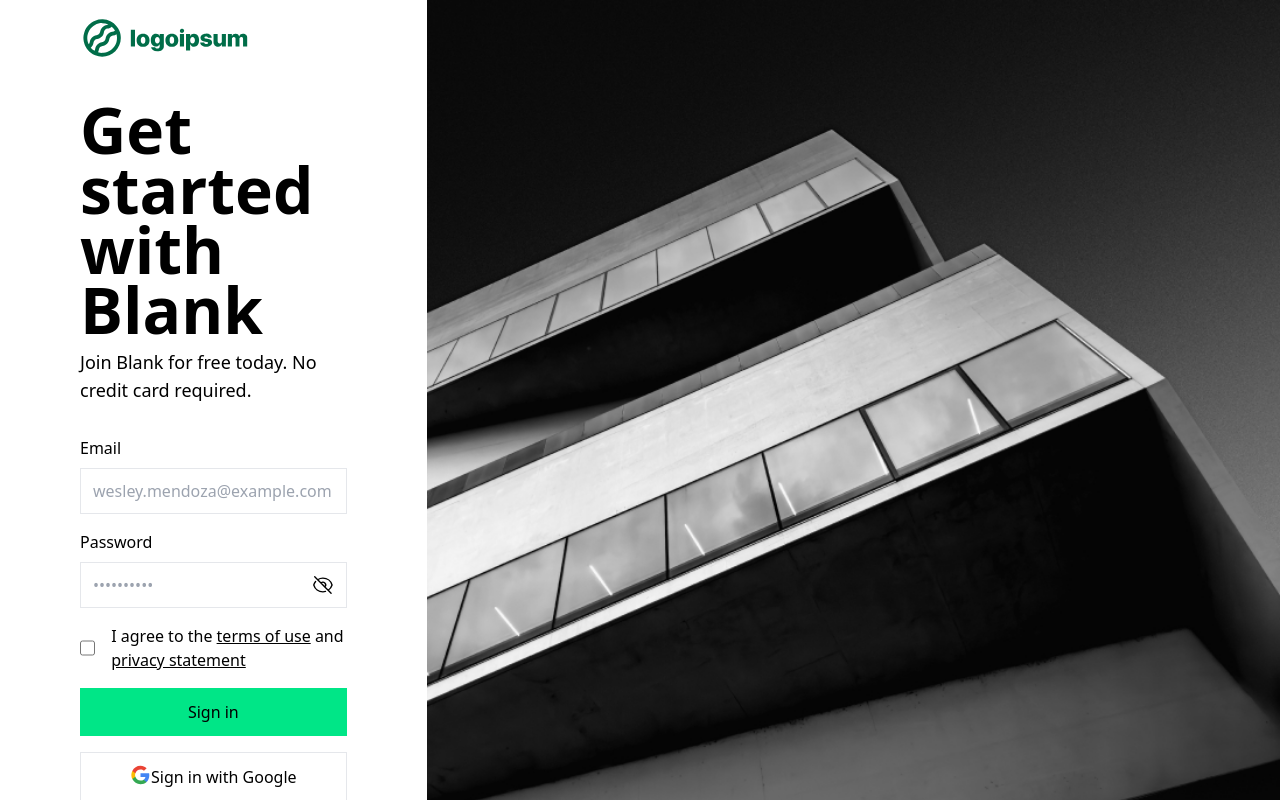
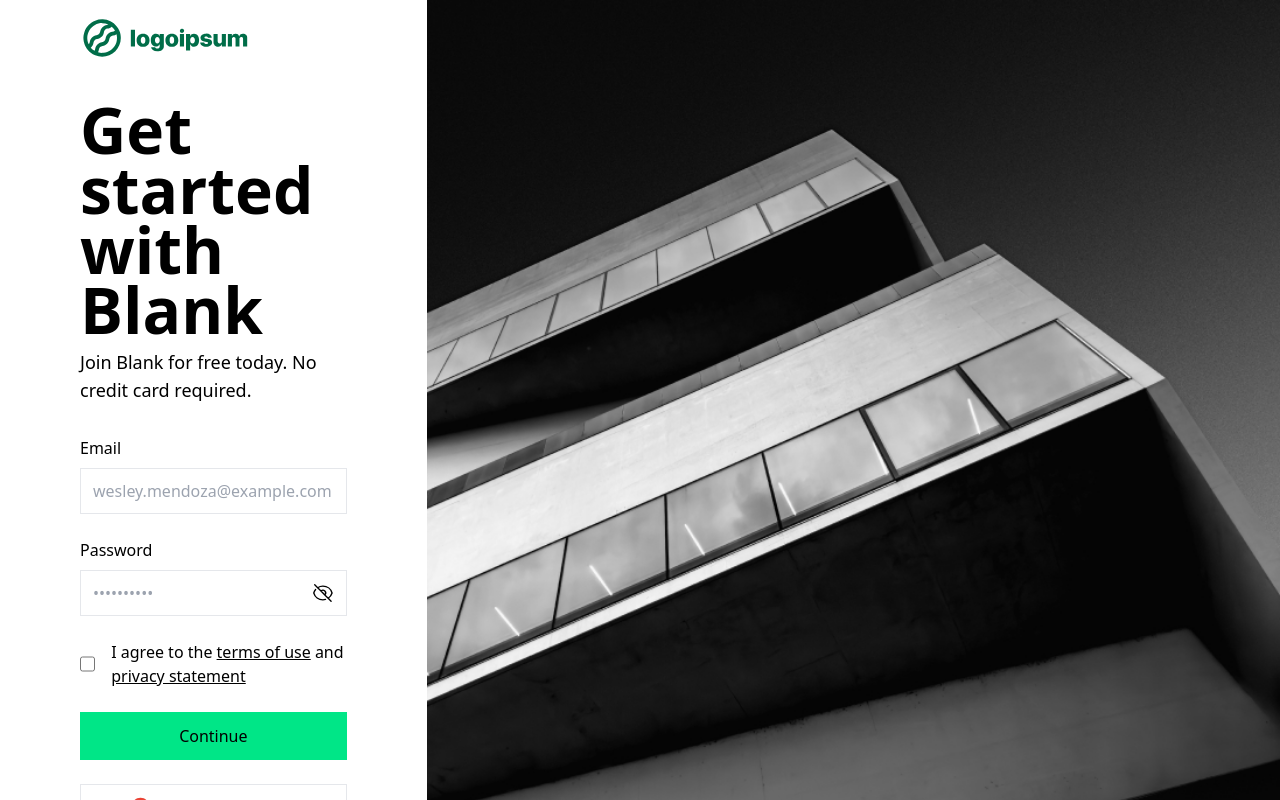
Before and after one commit to mohsinparvi/taskfrontend, a React (Vite) app: page / in a window 1280 px wide. Built offline with nearby package versions, Linux system fonts and the light colour scheme.

Commit message:
feat: Add react-router-dom package and update dependencies

```diff
--- a/package.json
+++ b/package.json
@@ -12,7 +12,8 @@
   "dependencies": {
     "axios": "^1.7.2",
     "react": "^18.3.1",
-    "react-dom": "^18.3.1"
+    "react-dom": "^18.3.1",
+    "react-router-dom": "^6.24.1"
   },
   "devDependencies": {
     "@types/react": "^18.3.3",
--- a/src/components/signup-form/signup-form.tsx
+++ b/src/components/signup-form/signup-form.tsx
@@ -100,7 +100,7 @@ const SignupForm = () => {
             Join Blank for free today. No credit card required.
           </p>
         </div>
-        <form action="" className="space-y-4" onSubmit={handleSignupUser}>
+        <form action="" className="space-y-6" onSubmit={handleSignupUser}>
           <div className="space-y-2">
             <p className="text-base font-medium">Email</p>
             <input
@@ -171,7 +171,7 @@ const SignupForm = () => {
             className="bg-secondary w-full py-3 flex  justify-center  text-base font-medium"
             type="submit"
           >
-            Sign in
+            Continue
           </button>
           <button className="w-full py-3 flex  justify-center  text-base font-medium border border-[##CFD8E1]">
             <img src={googleIcon} alt="google Icon" />
@@ -180,7 +180,7 @@ const SignupForm = () => {
           <p className="text-base font-normal text-center text-[#3B4752]">
             Haven’t joined yet?{" "}
             <a href="" className="text-[#11161B] font-medium underline">
-              Sign in
+              Login
             </a>
           </p>
         </form>
```
Also changed, not shown: 1 other file (tests, documents, lock files or other folders).
